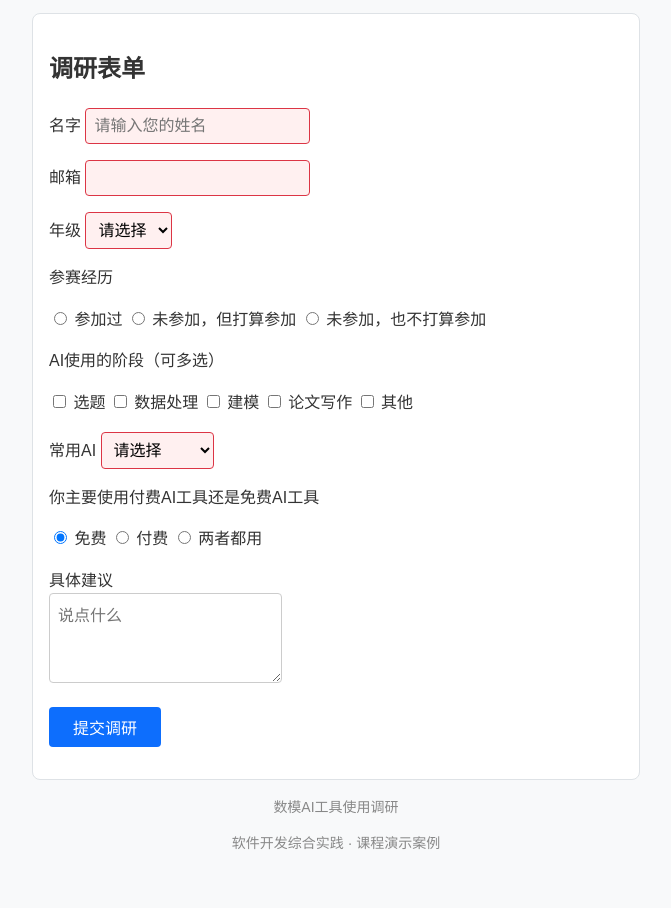
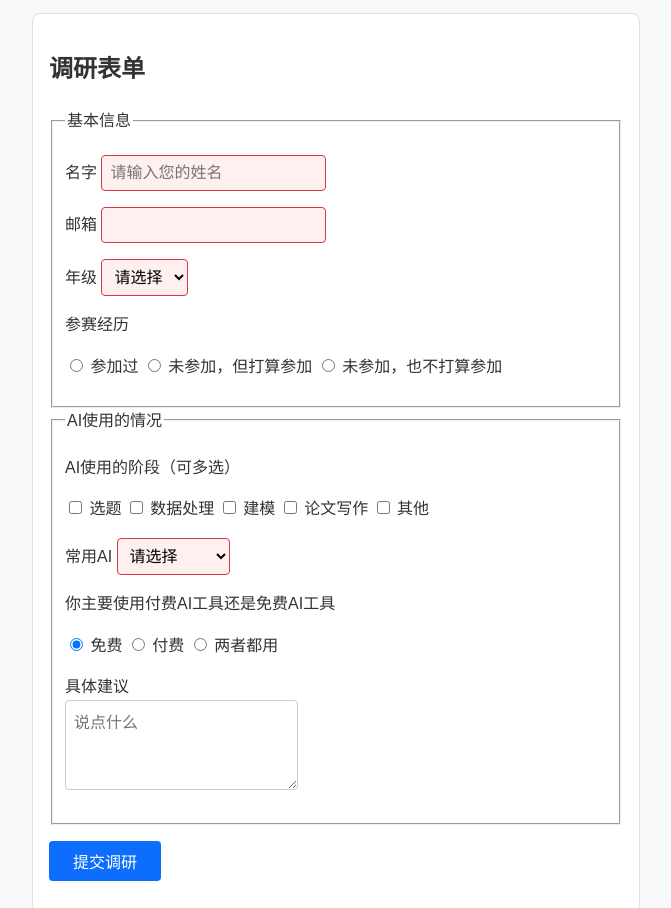
Before and after one commit to jing1522/frontend-practice2, a plain HTML site: page collect-form/index.html in a window 1280 px wide. Shown: the part 350-1258 px from the top of the page, without its empty margins (304-975 px from the left). Before the commit the page ends 1235 px from the top, so only its background shows below. Drawn offline with Linux system fonts and the light colour scheme.

Commit message:
完成独立研究：表单分组与焦点顺序（fieldset+Tab键测试）

```diff
--- a/collect-form/index.html
+++ b/collect-form/index.html
@@ -25,6 +25,8 @@
         <section id="form">
             <h2>调研表单</h2>
            <form action="#" method="get">
+            <fieldset>
+                <legend>基本信息</legend>
                 <p>
                   <label for="name">名字</label>
                   <input type="text"  id="name" name="name" placeholder="请输入您的姓名" required>
@@ -56,6 +58,9 @@
                         <input type="radio" name="experience" value="notwill"> 未参加，也不打算参加
                     </label>
                 </p>
+                </fieldset>
+                <fieldset>
+                <legend>AI使用的情况</legend>
                 <p>AI使用的阶段（可多选）</p>
                 <p>
                     <label><input type="checkbox" name="stage" value="选题"> 选题</label>
@@ -85,6 +90,7 @@
                 <label for="advice">具体建议</label><br>
                 <textarea id="advice" name="advice" rows="4" maxlength="200" placeholder="说点什么"></textarea>
                </p>
+               </fieldset>
                <p>
                     <button type="submit">提交调研</button>
                </p>
```
